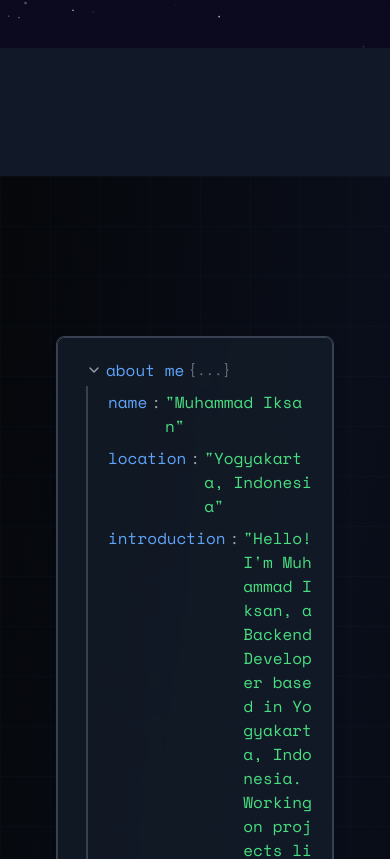
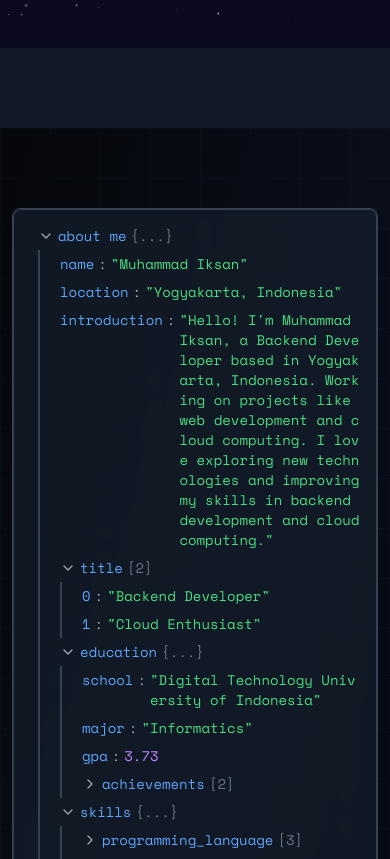
Before and after one commit to mdiksann/my-portfolio, a React (Vite) app: page / in a window 390 px wide. Shown: the part 796-1655 px from the top of the page. Built offline with nearby package versions, Linux system fonts and the light colour scheme.

Commit message:
refactor About component styles for better layout and responsiveness

```diff
--- a/src/components/About.jsx
+++ b/src/components/About.jsx
@@ -26,7 +26,7 @@ const About = ({ data }) => {
   }, []);
 
   return (
-    <section id="about" ref={sectionRef} className={`min-h-screen py-40 px-4 sm:px-6 mt-32 relative transition-all duration-1000 ${isVisible ? "opacity-100 translate-y-0" : "opacity-0 translate-y-10"}`}>
+    <section id="about" ref={sectionRef} className={`min-h-screen py-20 sm:py-40 px-3 sm:px-6 mt-20 sm:mt-32 relative transition-all duration-1000 ${isVisible ? "opacity-100 translate-y-0" : "opacity-0 translate-y-10"}`}>
       {/* Background overlay untuk About section */}
       <div className="absolute inset-0 -z-10">
         {/* Gradient Background */}
@@ -36,10 +36,10 @@ const About = ({ data }) => {
         <div className="absolute inset-0 bg-[linear-gradient(rgba(59,130,246,0.03)_1px,transparent_1px),linear-gradient(90deg,rgba(59,130,246,0.03)_1px,transparent_1px)] bg-[size:50px_50px]"></div>
       </div>
 
-      <div className="max-w-8xl mx-10">
+      <div className="max-w-8xl mx-auto">
         {/* JSON Viewer */}
         <div className="bg-gray-800/50 backdrop-blur-sm rounded-lg shadow-lg p-0 border border-gray-700 overflow-hidden">
-          <div className="bg-gray-900/50 rounded-lg p-4 sm:p-8 font-mono text-base sm:text-lg md:text-lg border border-gray-700 overflow-x-auto">
+          <div className="bg-gray-900/50 rounded-lg p-3 sm:p-6 md:p-8 font-mono text-sm sm:text-base md:text-lg border border-gray-700 overflow-x-auto">
             <JSONNode data={data} />
           </div>
         </div>
```
